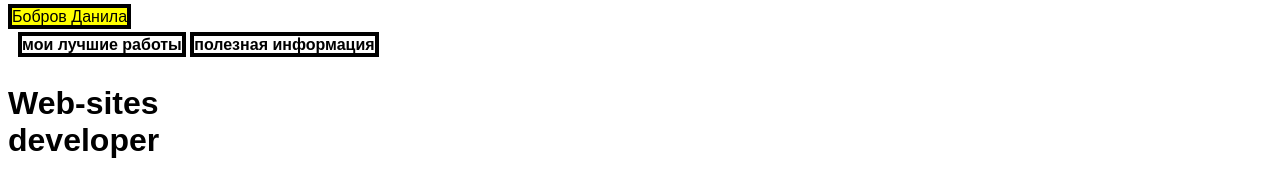
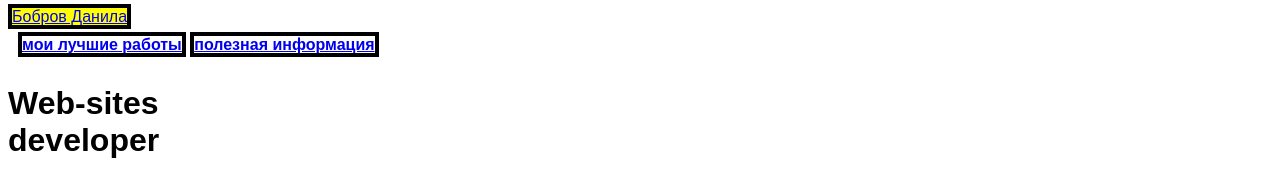
Before and after one commit to Danilla23/finish1, a plain HTML site: page index.html in a window 1280 px wide. Shown: the top 178 px of the page. Drawn offline with Linux system fonts and the light colour scheme.

Commit message:
Update index.html

```diff
--- a/index.html
+++ b/index.html
@@ -5,12 +5,12 @@
   </head>
   <body>
     <header>
-      <a class="link-header"https://danilla23.github.io/finish2.2/">Бобров Данила</a>
+      <a class="link-header" href="https://danilla23.github.io/finish2.2/">Бобров Данила</a>
     </header>
     <main>
       <nav>
-        <a class="link-nav"https://danilla23.github.io/finish3/"><b>мои лучшие работы</b></a>
-        <a class="link-nav"https://danilla23.github.io/finish4/"><b>полезная информация</b></a>
+        <a class="link-nav" href="https://danilla23.github.io/finish3/"><b>мои лучшие работы</b></a>
+        <a class="link-nav" href="https://danilla23.github.io/finish4/"><b>полезная информация</b></a>
       </nav>
       <h1>Web-sites<br/> developer</h1>
       <p>разметка и стилизация<br>вёрстка сетчатых макетов<br>двумерные анимации и интерактивные элементы<br>мультимедиа на сайте</p>
```
